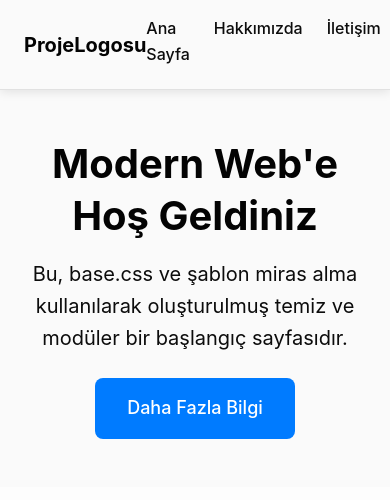
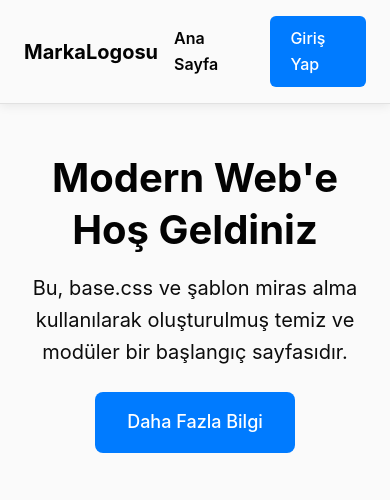
Before and after one commit to Goktugkara98/btk_app, a Flask app: page / in a window 390 px wide. Shown: the top 500 px of the page. Run offline with Flask 3, Linux system fonts and the light colour scheme; some libraries are stand-ins or nearby versions.

Commit message:
feat: create base template and navbar styles with responsive design

```diff
--- a/app/static/css/components/navbar.css
+++ b/app/static/css/components/navbar.css
@@ -1,25 +1,23 @@
 /* =============================================================================
- * NAVBAR STYLES
+ * NAVBAR STYLES (SIMPLE & ELEGANT)
  * ============================================================================= */
 
  .navbar {
-    /* base.css'ten gelen değişkenleri kullanıyoruz */
-    background-color: var(--color-background-secondary);
+    background-color: var(--color-background-secondary); /* Arka plan rengi her zaman sabit */
     border-bottom: 1px solid var(--color-border);
     padding: var(--spacing-3) 0;
     position: sticky;
     top: 0;
     z-index: 1000;
-    transition: var(--transition-base);
+    transition: box-shadow 0.3s ease;
 }
 
-/* Sayfa aşağı kaydırıldığında navbar'a hafif bir gölge ekleyebiliriz */
+/* Sayfa kaydırıldığında sadece hafif bir gölge eklenir */
 body:not([data-scroll-y="0"]) .navbar {
-    box-shadow: 0 2px 10px rgba(0, 0, 0, 0.1);
+    box-shadow: 0 2px 10px rgba(0, 0, 0, 0.08);
 }
 
 .navbar-container {
-    /* base.css'teki container genişliğini kullanıyoruz */
     max-width: var(--max-width-container);
     margin: 0 auto;
     padding: 0 var(--spacing-4);
@@ -33,25 +31,57 @@ body:not([data-scroll-y="0"]) .navbar {
     font-weight: var(--font-weight-bold);
     color: var(--color-text-primary);
     text-decoration: none;
+    transition: opacity 0.2s ease;
+}
+
+.navbar-brand:hover {
+    opacity: 0.75;
 }
 
 .navbar-nav {
     display: flex;
-    gap: var(--spacing-4);
+    align-items: center; /* Buton ve linki dikeyde hizalar */
+    gap: var(--spacing-3); /* Elementler arası boşluk */
 }
 
+/* --- Sade Navigasyon Linki --- */
 .nav-link {
     font-size: var(--font-size-base);
     font-weight: var(--font-weight-medium);
     color: var(--color-text-secondary);
     text-decoration: none;
-    padding-bottom: var(--spacing-1);
-    border-bottom: 2px solid transparent;
-    transition: var(--transition-base);
+    padding: var(--spacing-2) var(--spacing-3);
+    border-radius: 6px; /* Hafif yuvarlak kenarlar */
+    transition: background-color 0.2s ease, color 0.2s ease;
 }
 
-.nav-link:hover,
-.nav-link.active { /* Aktif sayfa linkini belirtmek için .active sınıfı */
-    color: var(--color-accent-primary);
-    border-bottom-color: var(--color-accent-primary);
+/* Üzerine gelince çok hafif bir arka plan rengi değişimi */
+.nav-link:hover {
+    background-color: rgba(0, 0, 0, 0.04); /* Çok belli belirsiz bir gri tonu */
+    color: var(--color-text-primary);
 }
+
+/* Aktif sayfa linki daha belirgin ve kalın */
+.nav-link.active {
+    color: var(--color-text-primary);
+    font-weight: 600; /* semi-bold */
+}
+
+
+/* --- Giriş Yap Butonu --- */
+.nav-button {
+    font-size: var(--font-size-base);
+    font-weight: var(--font-weight-medium);
+    color: #FFFFFF; /* Buton metni beyaz */
+    background-color: var(--color-accent-primary); /* Ana vurgu rengi */
+    text-decoration: none;
+    padding: 10px 20px; /* Daha belirgin iç boşluk */
+    border-radius: 6px;
+    transition: filter 0.2s ease, transform 0.2s ease;
+}
+
+/* Butonun üzerine gelince parlaklığını hafifçe azaltıyoruz */
+.nav-button:hover {
+    filter: brightness(90%);
+    transform: translateY(-1px); /* Çok hafif bir yukarı kalkma efekti */
+}
--- a/app/templates/base.html
+++ b/app/templates/base.html
@@ -27,11 +27,10 @@
     <!--Navbar-->
     <header class="navbar">
         <div class="navbar-container">
-            <a href="/" class="navbar-brand">ProjeLogosu</a>
+            <a href="/" class="navbar-brand">MarkaLogosu</a>
             <nav class="navbar-nav">
-                <a href="/" class="nav-link">Ana Sayfa</a>
-                <a href="/about" class="nav-link">Hakkımızda</a>
-                <a href="/contact" class="nav-link">İletişim</a>
+                <a href="/" class="nav-link active">Ana Sayfa</a>
+                <a href="/login" class="nav-button">Giriş Yap</a>
             </nav>
         </div>
     </header>
```
Also changed, not shown: app/templates/navbar.html (deleted).
